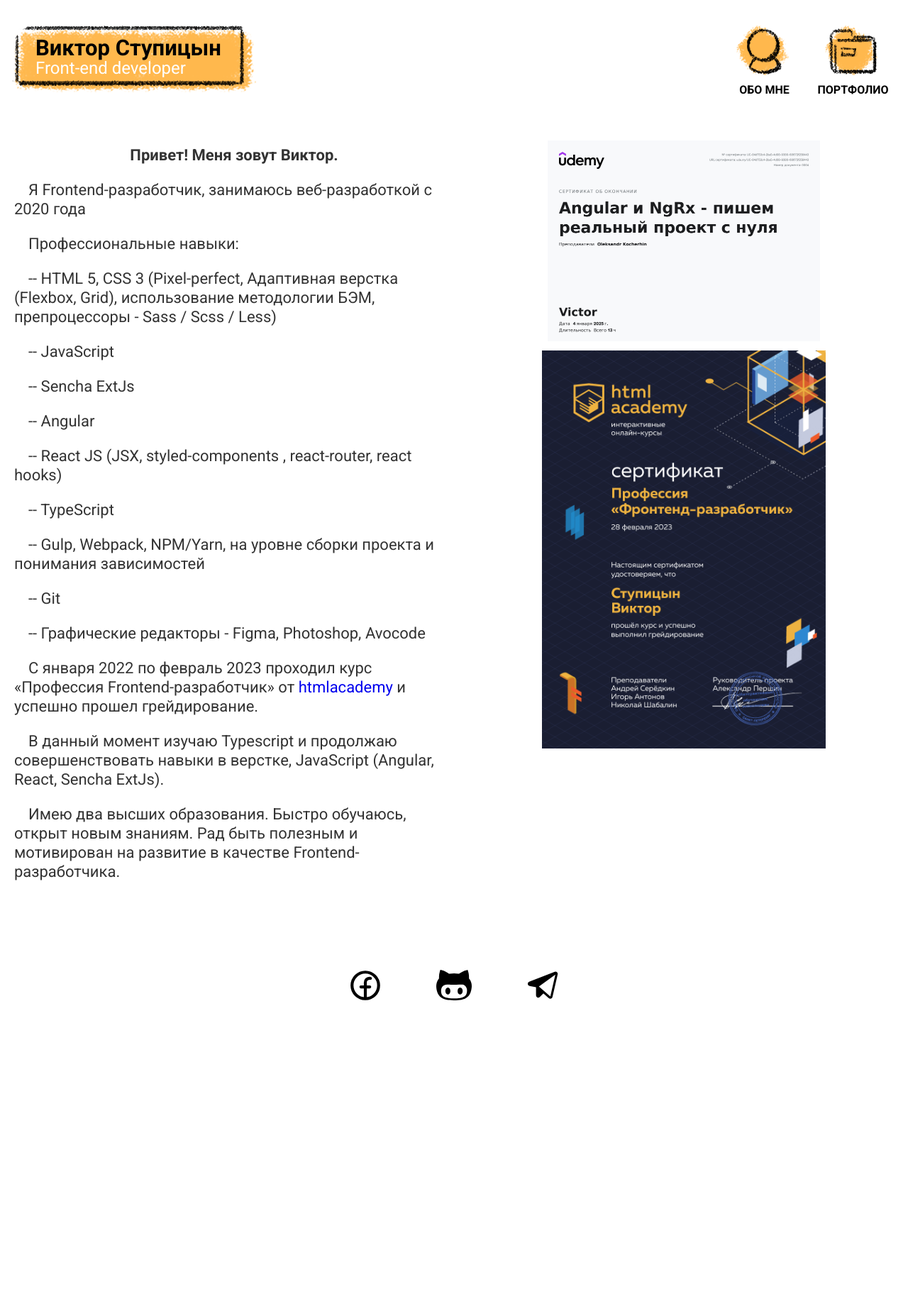
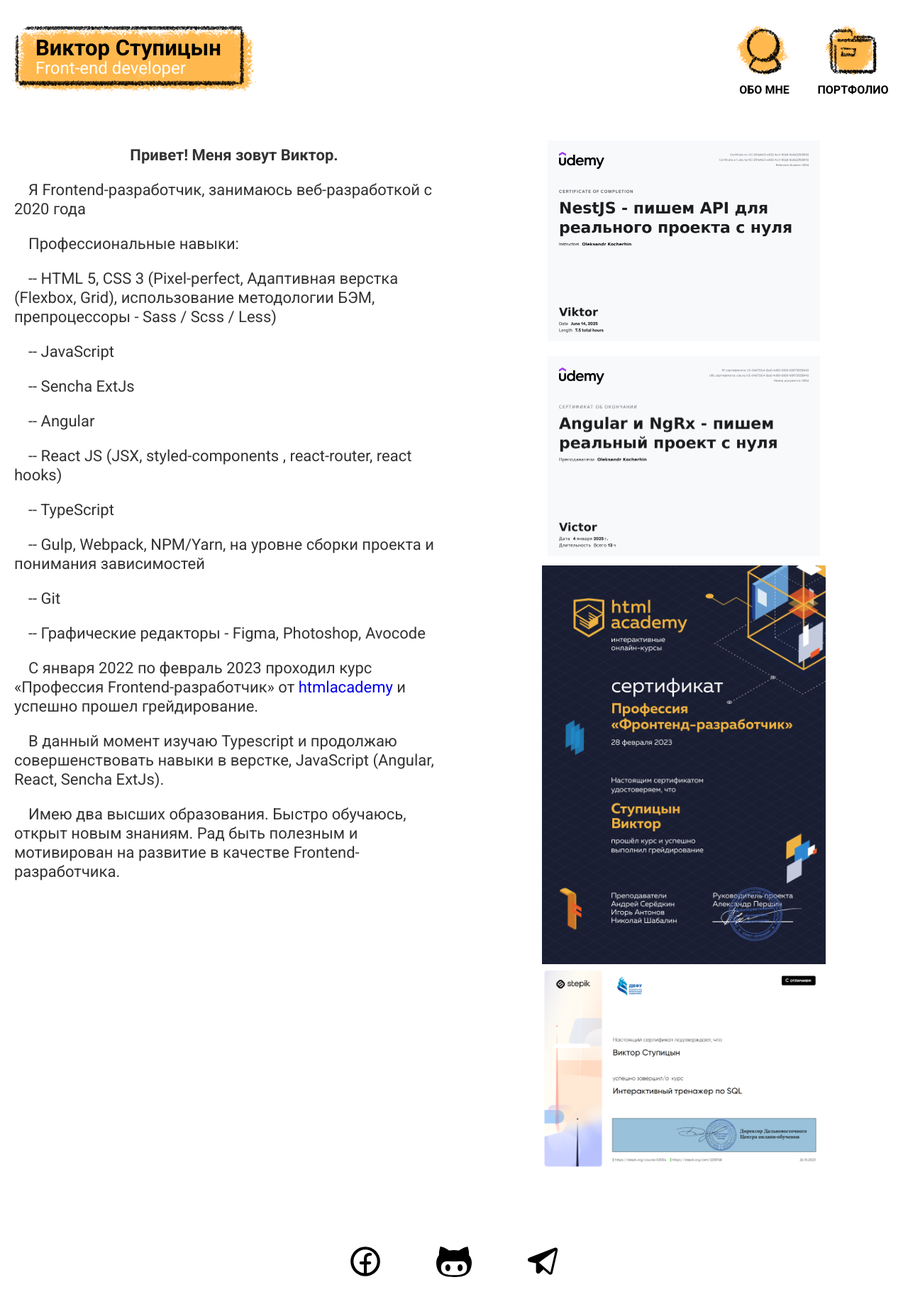
Before and after one commit to macgvai/macgvai.github.io, a React (Create React App) app: page /#/ in a window 1280 px wide. Shown: the top 1838 px of the page at 71% size. Before the commit the page ends 1514 px from the top, so only its background shows below. Built offline with nearby package versions, Linux system fonts and the light colour scheme.

Commit message:
add nest sql

```diff
--- a/src/components/app/App.jsx
+++ b/src/components/app/App.jsx
@@ -18,7 +18,7 @@ function App({ portfolioData }) {
               path="/portfolio"
               element={<Portfolio portfolioData={portfolioData} />}
             ></Route>
-            {/* <Route path="/experience" element={<Experience />}></Route> */}
+             <Route path="/experience" element={<Experience />}></Route>
           </Route>
         </Routes>
       </Router>
--- a/src/components/pages/about/about.jsx
+++ b/src/components/pages/about/about.jsx
@@ -9,6 +9,8 @@ import {
 } from "./styles";
 import CertImg from "../../../assets/certHtmlacademy.png";
 import AngularCert from "../../../assets/angularSert.jpg";
+import NestCert from "../../../assets/nestjs.jpg";
+import SqlCert from "../../../assets/sql.png";
 
 function About() {
   return (
@@ -67,8 +69,10 @@ function About() {
         </AboutTextP>
       </AboutText>
       <AboutImgWrap>
+        <AboutImg src={NestCert} alt="сертификат NestJs" />
         <AboutImg src={AngularCert} alt="сертификат Angular" />
         <AboutImg src={CertImg} alt="сертификат Htmlacademy" />
+        <AboutImg src={SqlCert} alt="сертификат sql" />
       </AboutImgWrap>
     </AboutStyled>
   );
```
Also changed, not shown: src/assets/nestjs.jpg (added), src/assets/sql.png (added).
